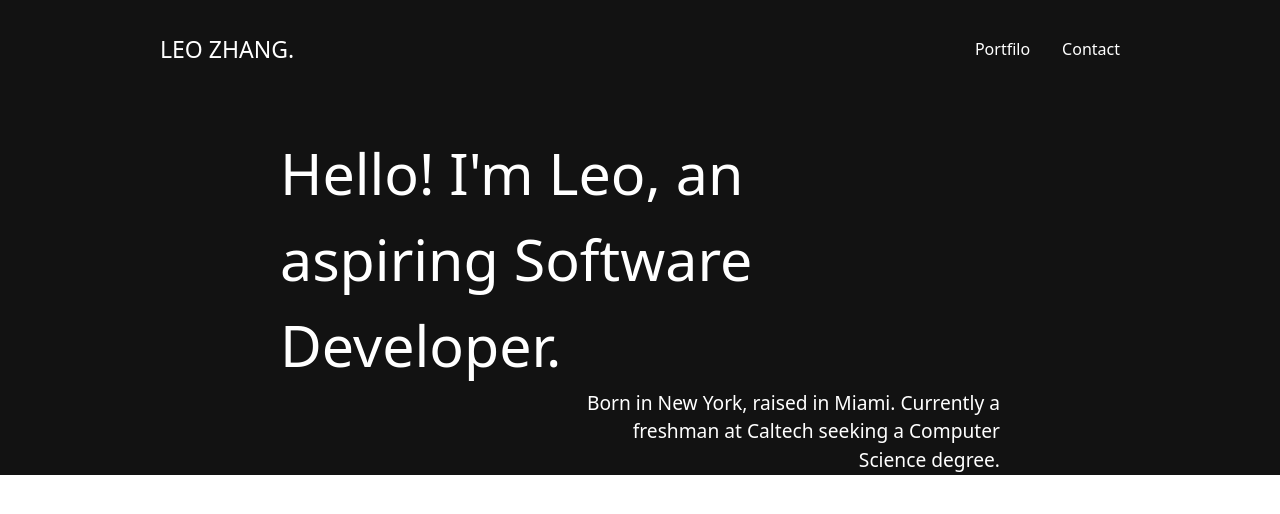
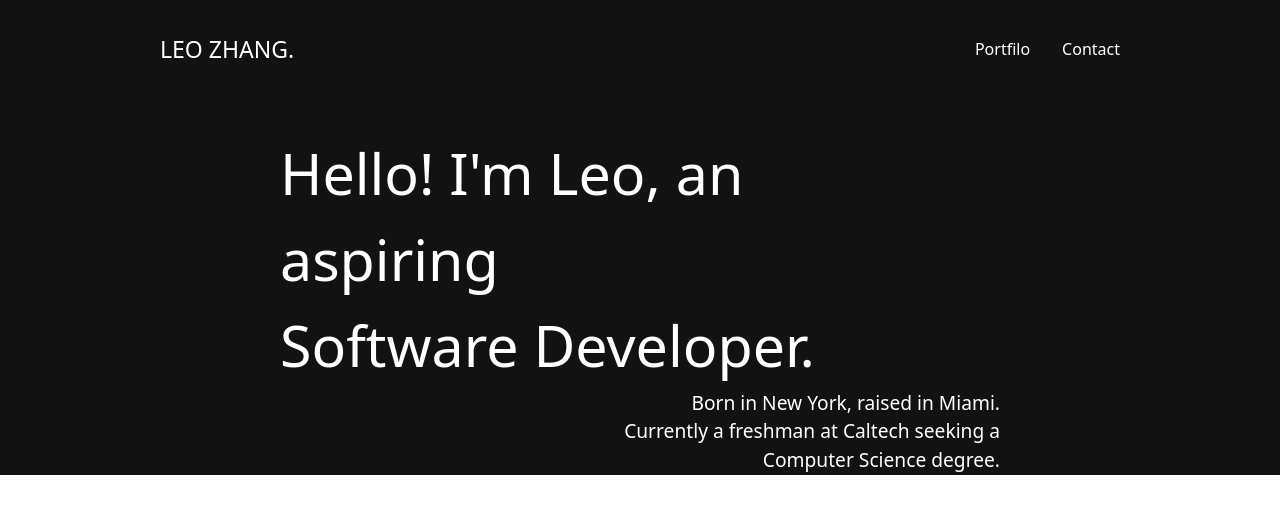
Before and after one commit to randomlylelo/personalsite, a Gatsby site: page / in a window 1280 px wide. Built offline with nearby package versions, Linux system fonts and the light colour scheme; Gatsby itself is replaced by a stand-in of ours.

Commit message:
finish hero text

```diff
--- a/src/pages/index.js
+++ b/src/pages/index.js
@@ -21,14 +21,14 @@ const IndexPage = () => {
           {/* Hero */}
           <div className=" w-9/12 m-auto flex flex-col">
             <div className="w-9/12">
-              <p className="text-6xl">
-                Hello! I'm Leo, an aspiring Software Developer.
+              <p className="text-6xl whitespace-pre-line">
+                Hello! I'm Leo, an aspiring {"\n"} Software Developer.
               </p>
             </div>
             <div className=" w-7/12 self-end">
-              <p className="text-large text-right">
-                Born in New York, raised in Miami. Currently a freshman at Caltech
-                seeking a Computer Science degree.
+              <p className="text-large text-right whitespace-pre-line">
+                Born in New York, raised in Miami.{"\n"} Currently a freshman at Caltech
+                seeking a {"\n"}Computer Science degree.
               </p>
             </div>
           </div>
```
